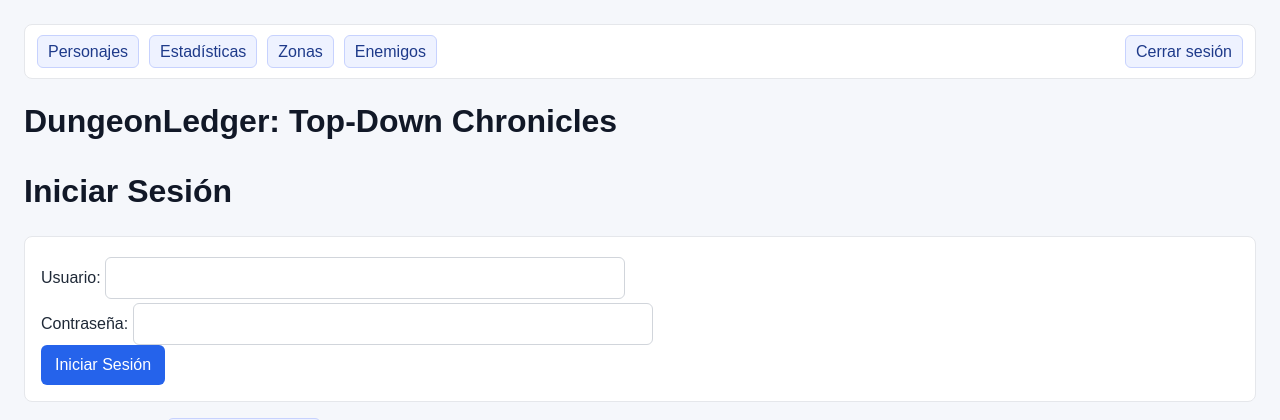
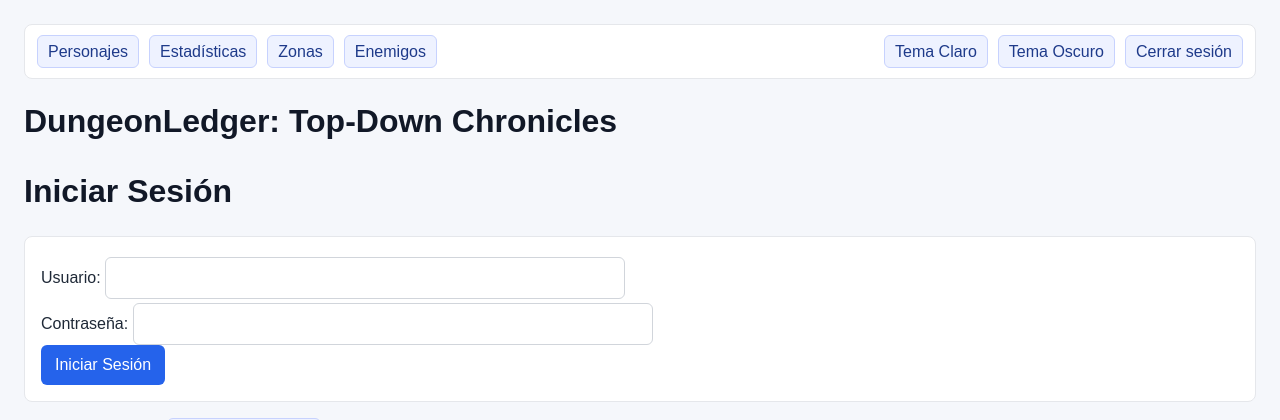
Before and after one commit to aandgri0210-1/ProyectoFinalDjango, a Django app: page /inicio-sesion/ in a window 1280 px wide. Shown: the top 420 px of the page. Run offline with Django 5.2, Linux system fonts and the light colour scheme; the visitor is signed in with stand-in values (Sample User, id 1).

Commit message:
Agregar lo de los temas en el header

```diff
--- a/juego/templates/base.html
+++ b/juego/templates/base.html
@@ -25,6 +25,8 @@
         <span class="top-nav-spacer"></span>
 
         {% if user.is_authenticated %}
+        <a href="{% url 'juego:cambiar-tema' %}?tema=claro">Tema Claro</a>
+        <a href="{% url 'juego:cambiar-tema' %}?tema=oscuro">Tema Oscuro</a>
         <a href="{% url 'juego:cerrar-sesion' %}">Cerrar sesión</a>
         {% else %}
         <a href="{% url 'juego:inicio-sesion' %}">Iniciar sesión</a>
```
